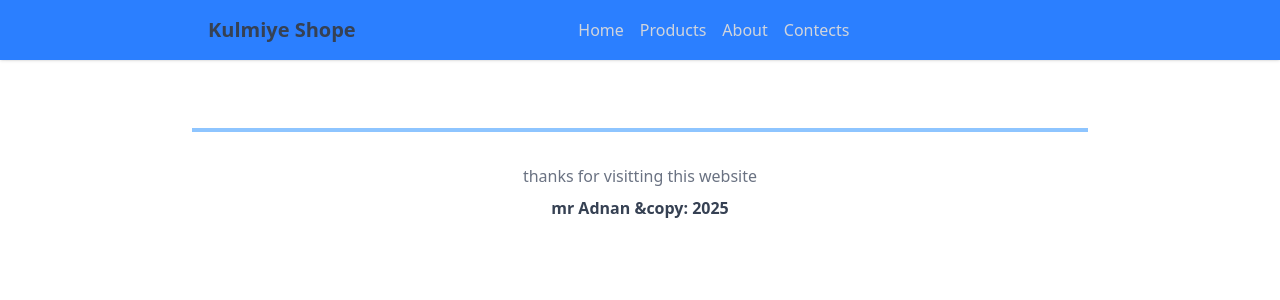
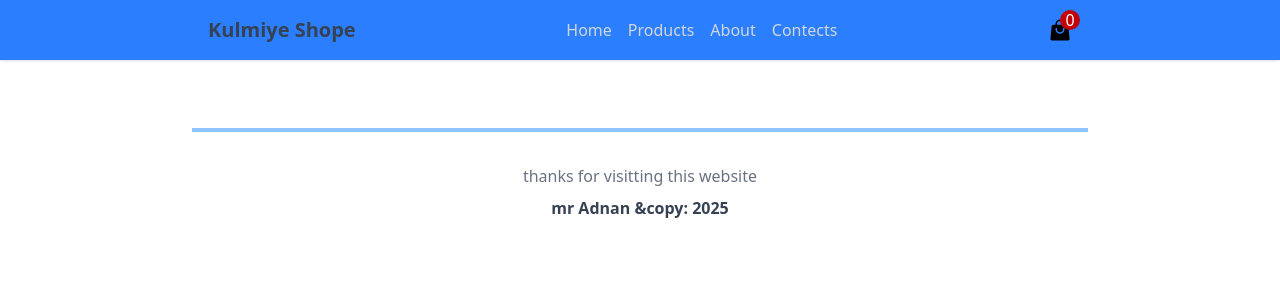
Before and after one commit to engadnan-geo/kulmiye-shop, a React (Vite) app: page / in a window 1280 px wide. Shown: the top 300 px of the page. Built offline with nearby package versions, Linux system fonts and the light colour scheme.

Commit message:
waa carts

```diff
--- a/src/components/Header.jsx
+++ b/src/components/Header.jsx
@@ -17,8 +17,12 @@
            <Link to="/contect">Contects</Link>
 
            </ul>
-              <div>
-              <Link to="/cart"></Link>
+              <div className='relative'>
+              <Link to="/carts"><svg xmlns="http://www.w3.org/2000/svg" viewBox="0 0 24 24" fill="currentColor" className="size-6">
+  <path fillRule="evenodd" d="M7.5 6v.75H5.513c-.96 0-1.764.724-1.865 1.679l-1.263 12A1.875 1.875 0 0 0 4.25 22.5h15.5a1.875 1.875 0 0 0 1.865-2.071l-1.263-12a1.875 1.875 0 0 0-1.865-1.679H16.5V6a4.5 4.5 0 1 0-9 0ZM12 3a3 3 0 0 0-3 3v.75h6V6a3 3 0 0 0-3-3Zm-3 8.25a3 3 0 1 0 6 0v-.75a.75.75 0 0 1 1.5 0v.75a4.5 4.5 0 1 1-9 0v-.75a.75.75 0 0 1 1.5 0v.75Z" clipRule="evenodd" />
+</svg>
+<span className='absolute -top-2 -right-2  bg-red-700 w-5 h-5 rounded-full  flex justify-center items-center text-white '>0</span>
+</Link>
               </div>
 
         </nav>
```
